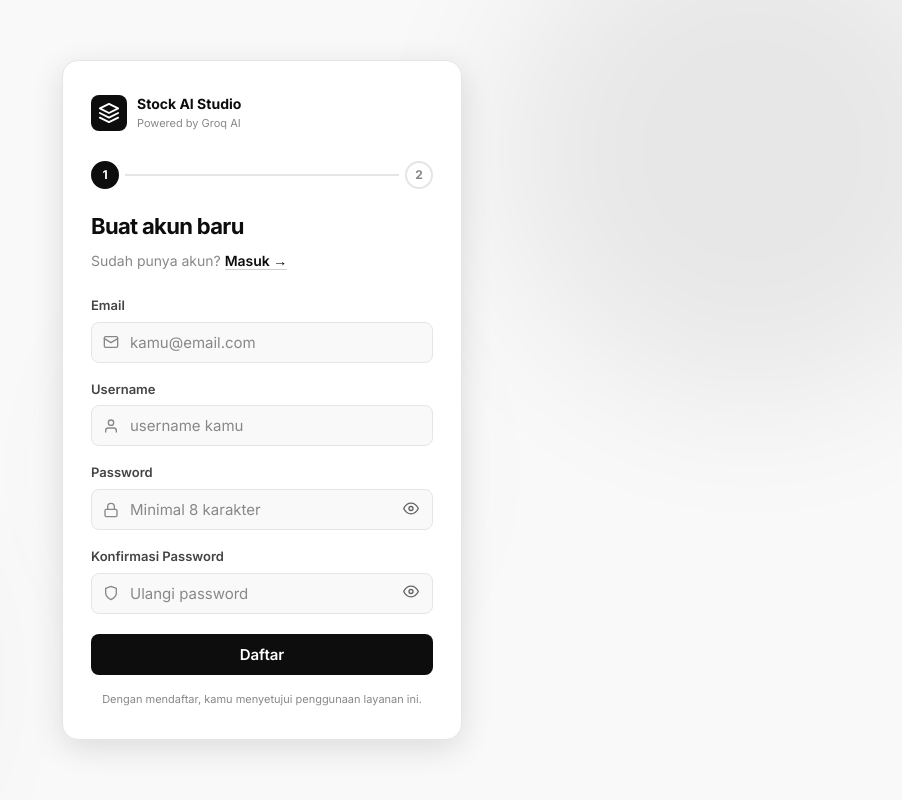
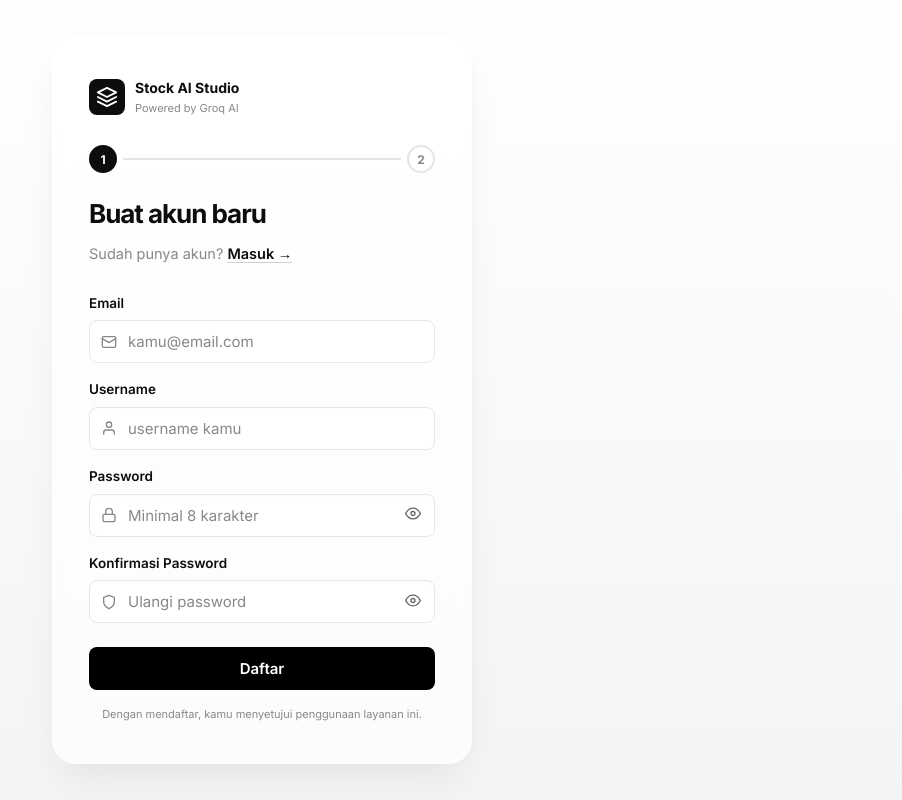
Before and after one commit to NixxelTzy/Metadata-Agents, a Next.js app: page /register in a window 1280 px wide. Shown: the whole page, without its empty margins (378-1280 px from the left). Built offline with nearby package versions, Linux system fonts and the light colour scheme.

Commit message:
Add files via upload

```diff
--- a/app/globals.css
+++ b/app/globals.css
@@ -740,25 +740,43 @@ body {
 .mon-empty { color: var(--text-muted); font-size: 12px; text-align: center; padding: 12px 0; }
 
 /* ── Auth Pages ───────────────────────────────────────────── */
-.auth-page { min-height: 100vh; display: flex; align-items: center; justify-content: center; background: var(--bg-secondary); padding: 24px 16px; }
+.auth-page {
+  min-height: 100vh;
+  display: flex;
+  align-items: center;
+  justify-content: center;
+  background: linear-gradient(180deg, #ffffff 0%, #f3f4f6 100%);
+  padding: 24px 16px;
+}
 
-.auth-card { width: 100%; max-width: 400px; background: var(--surface); border: 1px solid var(--border); border-radius: var(--radius-lg); padding: 32px 28px; box-shadow: var(--shadow-lg); }
+.auth-bg { display: none; }
+
+.auth-card {
+  width: 100%;
+  max-width: 420px;
+  background: rgba(255, 255, 255, 0.7);
+  backdrop-filter: blur(16px);
+  border: 1px solid rgba(255, 255, 255, 0.4);
+  border-radius: var(--radius-xl);
+  padding: 40px 36px;
+  box-shadow: 0 20px 40px -10px rgba(0,0,0,0.08), 0 0 20px rgba(0,0,0,0.02);
+}
 
 .auth-logo { display: flex; align-items: center; gap: 10px; margin-bottom: 28px; }
 .auth-logo__icon { width: 36px; height: 36px; background: var(--text); border-radius: 8px; display: flex; align-items: center; justify-content: center; font-size: 18px; color: white; flex-shrink: 0; }
 .auth-logo__title { font-size: 14px; font-weight: 700; color: var(--text); }
 .auth-logo__sub { font-size: 11px; color: var(--text-muted); }
 
-.auth-heading { font-size: 22px; font-weight: 700; letter-spacing: -0.03em; color: var(--text); margin-bottom: 6px; }
-.auth-subheading { font-size: 14px; color: var(--text-muted); margin-bottom: 24px; line-height: 1.5; }
+.auth-heading { font-size: 26px; font-weight: 700; letter-spacing: -0.04em; color: var(--text); margin-bottom: 8px; }
+.auth-subheading { font-size: 14.5px; color: var(--text-muted); margin-bottom: 28px; line-height: 1.5; }
 .auth-link { color: var(--text); font-weight: 600; text-decoration: none; border-bottom: 1px solid var(--border-hover); }
 .auth-link:hover { border-color: var(--text); }
 
 .auth-form { display: flex; flex-direction: column; gap: 16px; }
 .auth-field { display: flex; flex-direction: column; gap: 6px; }
-.auth-field label { font-size: 13px; font-weight: 600; color: var(--text-secondary); }
-.auth-field input { width: 100%; padding: 10px 14px; background: var(--bg-secondary); border: 1px solid var(--border); border-radius: var(--radius-sm); font-family: inherit; font-size: 15px; color: var(--text); transition: border-color 0.15s, box-shadow 0.15s; outline: none; }
-.auth-field input:focus { border-color: var(--border-hover); background: var(--surface); box-shadow: 0 0 0 3px rgba(0,0,0,0.06); }
+.auth-field label { font-size: 13.5px; font-weight: 600; color: var(--text); }
+.auth-field input { width: 100%; padding: 11px 14px; background: #ffffff; border: 1px solid #e5e7eb; border-radius: var(--radius-sm); font-family: inherit; font-size: 15px; color: var(--text); transition: all 0.2s; outline: none; box-shadow: 0 1px 2px rgba(0,0,0,0.02) inset; }
+.auth-field input:focus { border-color: #000000; box-shadow: 0 0 0 3px rgba(0,0,0,0.05); }
 .auth-field input:disabled { opacity: 0.6; }
 .auth-field input::placeholder { color: var(--text-muted); }
 
@@ -770,8 +788,8 @@ body {
 
 .auth-error { font-size: 13px; color: var(--error); background: #fef2f2; border: 1px solid #fecaca; border-radius: var(--radius-sm); padding: 9px 12px; }
 
-.auth-btn { display: flex; align-items: center; justify-content: center; gap: 8px; width: 100%; padding: 11px; background: var(--text); color: white; border: none; border-radius: var(--radius-sm); font-size: 15px; font-weight: 600; font-family: inherit; cursor: pointer; transition: background 0.15s; margin-top: 4px; }
-.auth-btn:hover:not(:disabled) { background: var(--accent-hover); }
+.auth-btn { display: flex; align-items: center; justify-content: center; gap: 8px; width: 100%; padding: 12px; background: #000000; color: white; border: none; border-radius: var(--radius-sm); font-size: 15px; font-weight: 600; font-family: inherit; cursor: pointer; transition: all 0.2s; margin-top: 8px; }
+.auth-btn:hover:not(:disabled) { transform: translateY(-1px); box-shadow: 0 4px 12px rgba(0,0,0,0.15); }
 .auth-btn:disabled { opacity: 0.45; cursor: not-allowed; }
 
 .auth-btn-ghost { display: block; width: 100%; padding: 9px; background: none; color: var(--text-muted); border: 1px solid var(--border); border-radius: var(--radius-sm); font-size: 14px; font-weight: 500; font-family: inherit; cursor: pointer; transition: all 0.15s; text-align: center; }
--- a/app/register/page.tsx
+++ b/app/register/page.tsx
@@ -98,12 +98,7 @@ export default function RegisterPage() {
   // ── Render ───────────────────────────────────────────────
   return (
     <div className="auth-page">
-      {/* Decorative background */}
-      <div className="auth-bg">
-        <div className="auth-bg__orb auth-bg__orb--1" />
-        <div className="auth-bg__orb auth-bg__orb--2" />
-        <div className="auth-bg__orb auth-bg__orb--3" />
-      </div>
+      {/* Clean background is handled by CSS now */}
 
       <div className="auth-card">
         <div className="auth-logo">
```
Also changed, not shown: app/login/page.tsx (+1 -6 lines), middleware.ts (+44 -12 lines), 1 other file (tests, documents, lock files or other folders).
